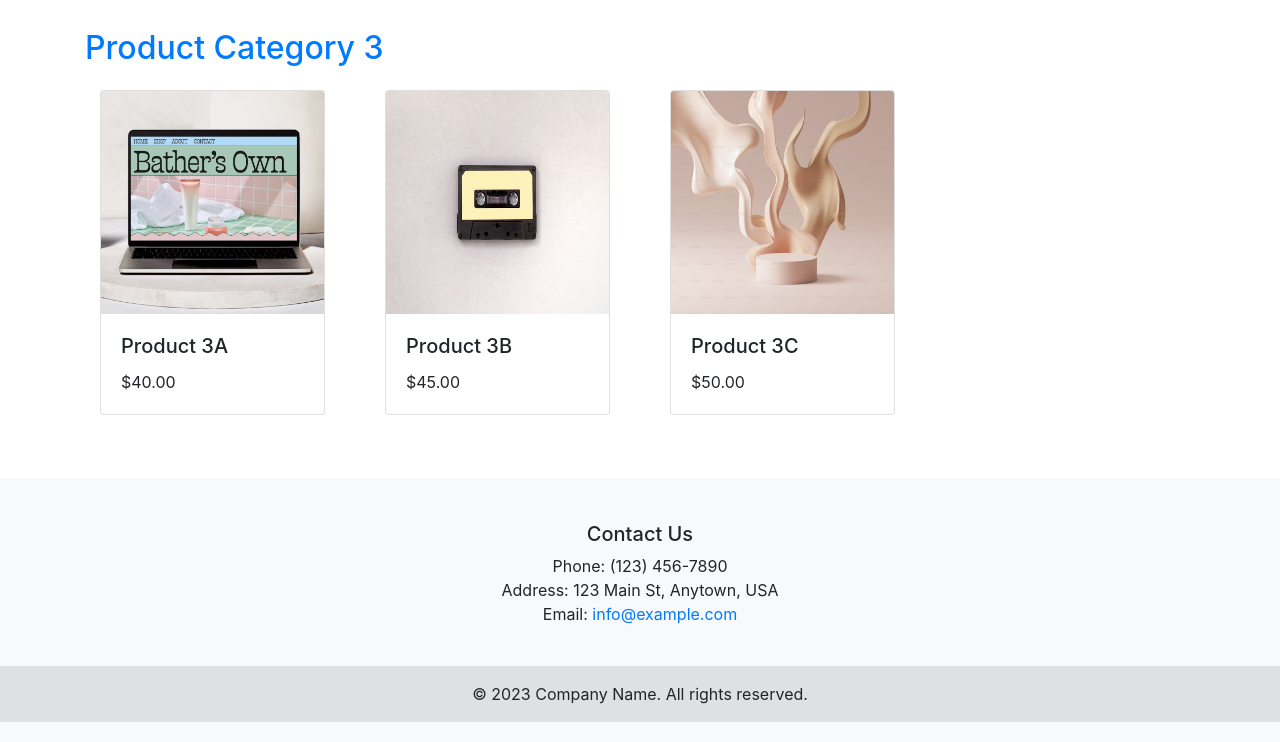
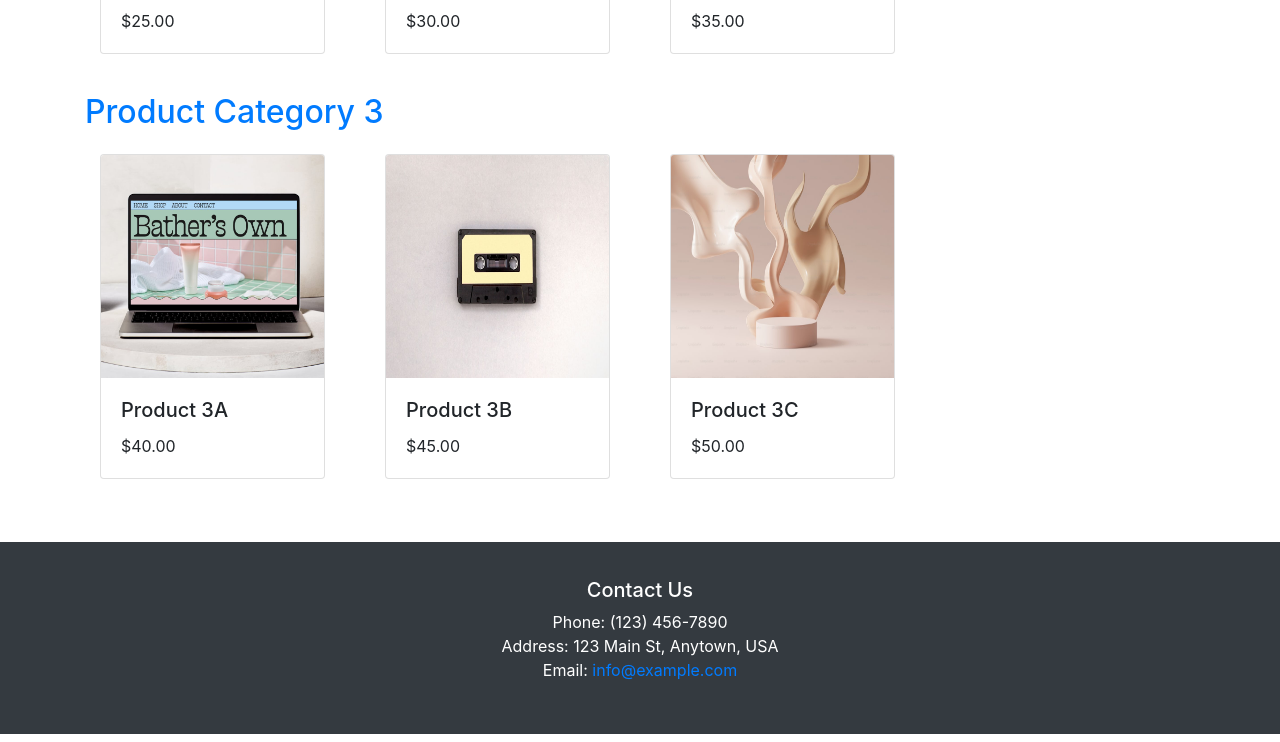
Before and after one commit to Erik-Smith-1999/Midas-Page, a plain HTML site: page index.html in a window 1280 px wide. Shown: the part 1132-1874 px from the top of the page. Drawn offline with nearby package versions, Linux system fonts and the light colour scheme.

Commit message:
Update index.html

```diff
--- a/index.html
+++ b/index.html
@@ -5,6 +5,7 @@
     <meta name="viewport" content="width=device-width, initial-scale=1.0">
     <title>Product Catalogue</title>
     <link rel="stylesheet" href="https://stackpath.bootstrapcdn.com/bootstrap/4.5.2/css/bootstrap.min.css">
+    <link rel="stylesheet" href="https://cdnjs.cloudflare.com/ajax/libs/font-awesome/6.0.0-beta3/css/all.min.css">
     <link rel="stylesheet" href="styles.css">
 </head>
 <body>
@@ -23,24 +24,22 @@
     <div id="home" class="text-center">
         <h1>Welcome to Our Product Catalogue</h1>
         <p>Inspect our amazing products!</p>
-        <input type="text" id="search" class="form-control" placeholder="Search products...">
+        <p class="text-left pt-4 font-weight-bold">Search by name:</p>
+        <input type="text" id="search" class="form-control shadow" placeholder="Search products...">
     </div>
 
-    <div id="categories" class="mt-4"></div>
+    <div id="categories"></div>
 </div>
 
 <!-- Footer -->
-<footer class="bg-light text-center text-lg-start mt-5">
-    <div class="container p-4">
+<footer class="bg-dark text-white text-center text-lg-start mt-5">
+    <div class="container p-3">
         <h5>Contact Us</h5>
         <p>
             Phone: (123) 456-7890<br>
             Address: 123 Main St, Anytown, USA<br>
             Email: <a href="mailto:info@example.com">info@example.com</a>
         </p>
-    </div>
-    <div class="text-center p-3" style="background-color: rgba(0, 0, 0, 0.1);">
-        © 2023 Company Name. All rights reserved.
     </div>
 </footer>
 
```
